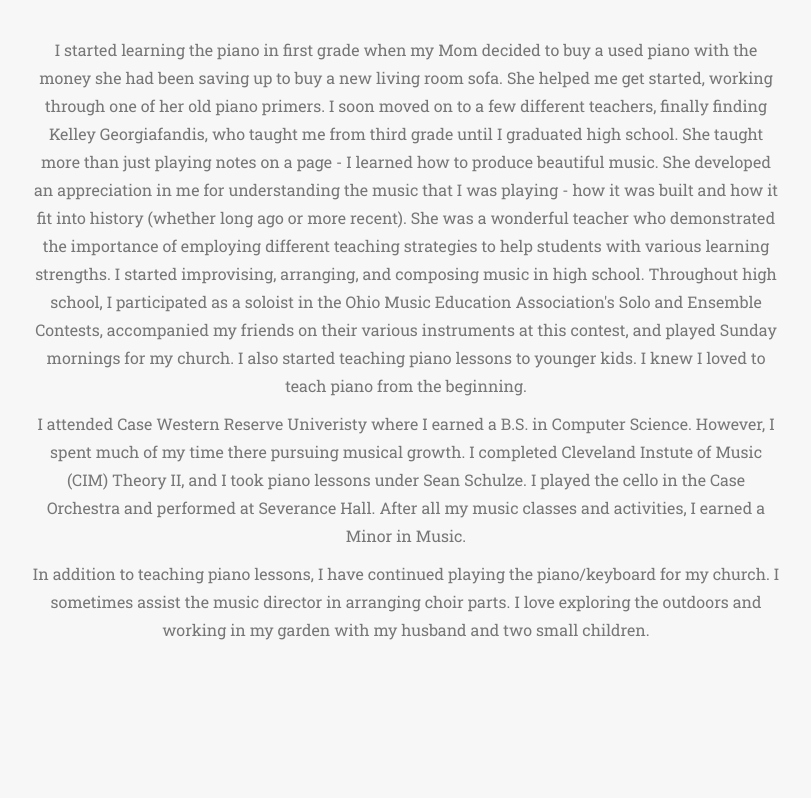
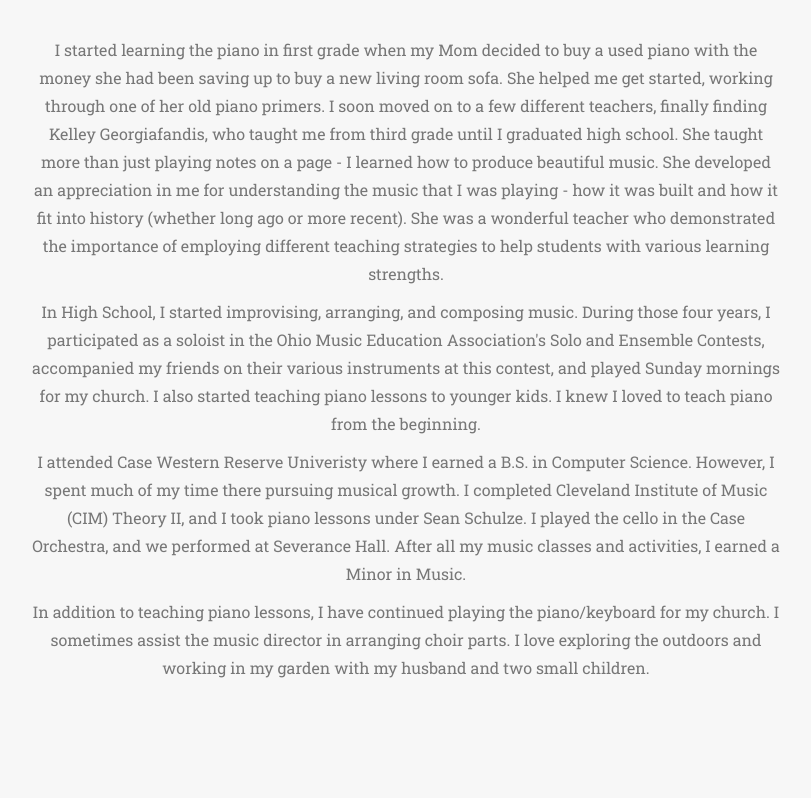
Before and after one commit to cbeehary/bsharppianostudio, a plain HTML site: page index.html in a window 1280 px wide. Shown: the part 2652-3450 px from the top of the page, without its empty margins (234-1045 px from the left). Drawn offline with nearby package versions, Linux system fonts and the light colour scheme; a web font is replaced by a local one.

Commit message:
Text edits to Meet section

```diff
--- a/index.html
+++ b/index.html
@@ -385,9 +385,10 @@
             </div>
             <div class="row">
                 <div class="col-lg-8 col-lg-offset-2 text-center">
-                    <p class="large text-muted">I started learning the piano in first grade when my Mom decided to buy a used piano with the money she had been saving up to buy a new living room sofa. She helped me get started, working through one of her old piano primers. I soon moved on to a few different teachers, finally finding Kelley Georgiafandis, who taught me from third grade until I graduated high school. She taught more than just playing notes on a page - I learned how to produce beautiful music. She developed an appreciation in me for understanding the music that I was playing - how it was built and how it fit into history (whether long ago or more recent). She was a wonderful teacher who demonstrated the importance of employing different teaching strategies to help students with various learning strengths. I started improvising, arranging, and composing music in high school. Throughout high school, I participated as a soloist in the Ohio Music Education Association's Solo and Ensemble Contests, accompanied my friends on their various instruments at this contest, and played Sunday mornings for my church. I also started teaching piano lessons to younger kids. I knew I loved to teach piano from the beginning.</p>
-                    <p class="large text-muted">I attended Case Western Reserve Univeristy where I earned a B.S. in Computer Science. However, I spent much of my time there pursuing musical growth. I completed Cleveland Instute of Music (CIM) Theory II, and I took piano lessons under Sean Schulze. I played the cello in the Case Orchestra and performed at Severance Hall. After all my music classes and activities, I earned a Minor in Music.</p>
-                    <p class="large text-muted">In addition to teaching piano lessons, I have continued playing the piano/keyboard for my church. I sometimes assist the music director in arranging choir parts. I love exploring the outdoors and working in my garden with my husband and two small children.</p></p>
+                    <p class="large text-muted">I started learning the piano in first grade when my Mom decided to buy a used piano with the money she had been saving up to buy a new living room sofa. She helped me get started, working through one of her old piano primers. I soon moved on to a few different teachers, finally finding Kelley Georgiafandis, who taught me from third grade until I graduated high school. She taught more than just playing notes on a page - I learned how to produce beautiful music. She developed an appreciation in me for understanding the music that I was playing - how it was built and how it fit into history (whether long ago or more recent). She was a wonderful teacher who demonstrated the importance of employing different teaching strategies to help students with various learning strengths.</p>
+                    <p class="large text-muted">In High School, I started improvising, arranging, and composing music. During those four years, I participated as a soloist in the Ohio Music Education Association's Solo and Ensemble Contests, accompanied my friends on their various instruments at this contest, and played Sunday mornings for my church. I also started teaching piano lessons to younger kids. I knew I loved to teach piano from the beginning.</p>
+                    <p class="large text-muted">I attended Case Western Reserve Univeristy where I earned a B.S. in Computer Science. However, I spent much of my time there pursuing musical growth. I completed Cleveland Institute of Music (CIM) Theory II, and I took piano lessons under Sean Schulze. I played the cello in the Case Orchestra, and we performed at Severance Hall. After all my music classes and activities, I earned a Minor in Music.</p>
+                    <p class="large text-muted">In addition to teaching piano lessons, I have continued playing the piano/keyboard for my church. I sometimes assist the music director in arranging choir parts. I love exploring the outdoors and working in my garden with my husband and two small children.</p>
                 </div>
             </div>
         </div>
```
